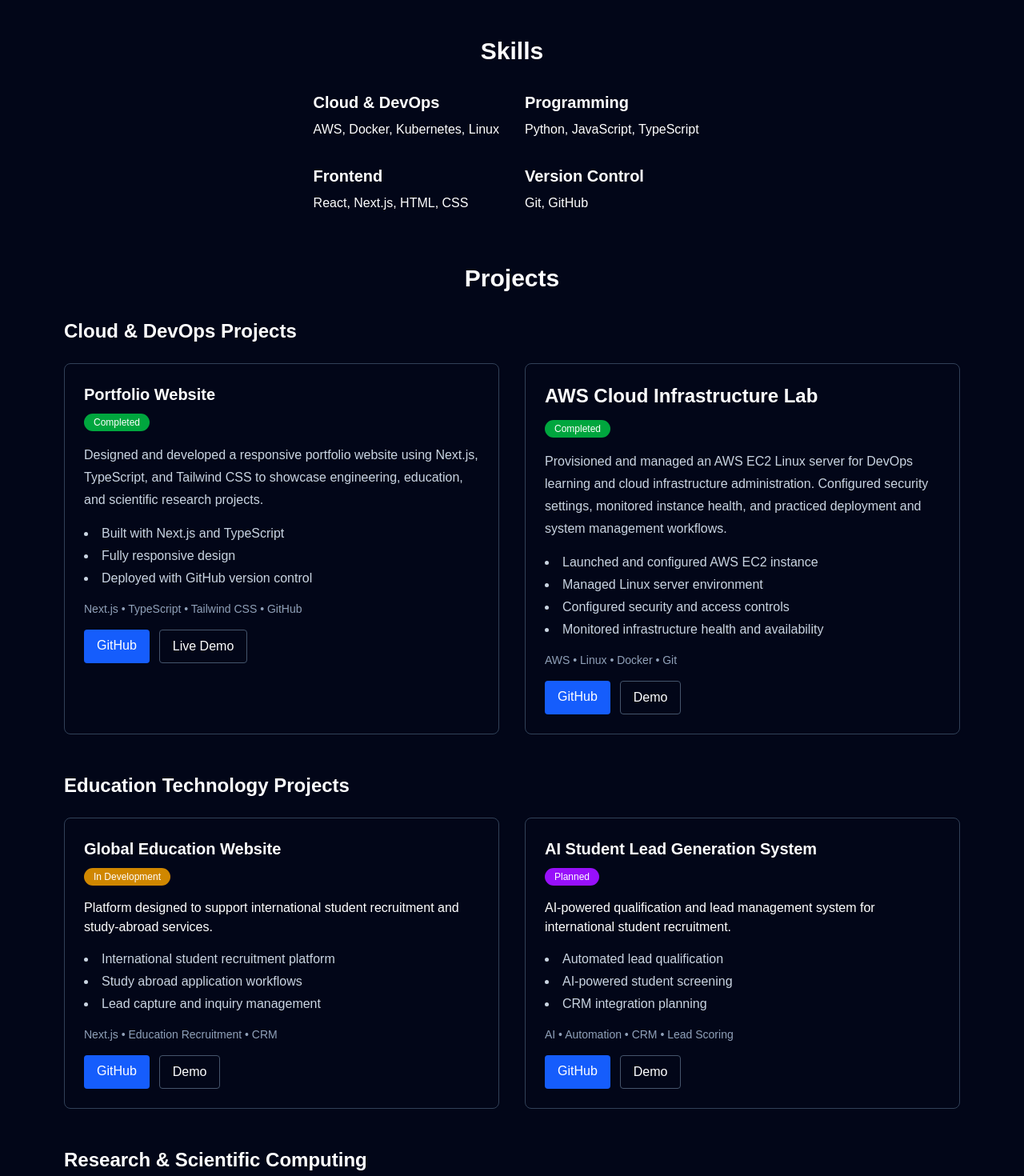
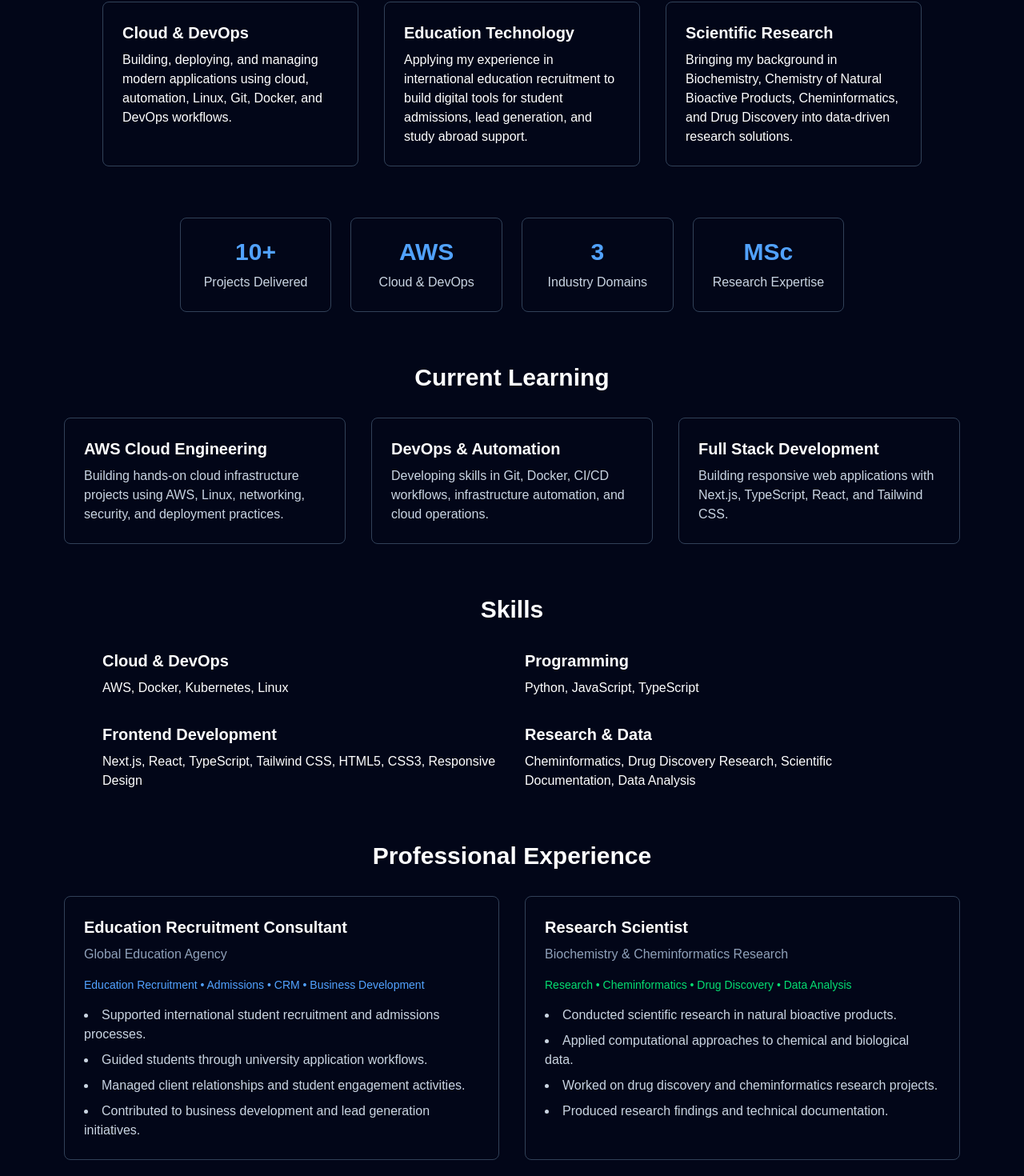
Before and after one commit to loveamarachicloud/portfolio-website, a Next.js app: page / in a window 1280 px wide. Shown: the part 1032-2502 px from the top of the page at 80% size. Built offline with nearby package versions, Linux system fonts and the light colour scheme.

Commit message:
Finalize portfolio website

```diff
--- a/src/app/page.tsx
+++ b/src/app/page.tsx
@@ -1,7 +1,7 @@
 export default function Home() {
   return (
     <main className="min-h-screen bg-slate-950 text-white flex flex-col items-center px-6 py-10 md:px-12 lg:px-20">
-      <nav className="w-full max-w-6xl flex items-center justify-between mb-20">
+      <nav className="w-full max-w-6xl flex items-center justify-between mb-10">
   <p className="text-xl font-bold">
     Love Amarachi
   </p>
@@ -13,6 +13,11 @@ export default function Home() {
     <a href="#contact" className="hover:text-white">Contact</a>
   </div>
 </nav>
+<img
+  src="/profile.jpeg"
+  alt="Love Amarachi Onyekwere"
+  className="w-40 h-40 rounded-full mx-auto mb-6 object-cover border-4 border-blue-500"
+/>
       <h1 className="text-4xl md:text-5xl lg:text-6xl font-bold mb-6 text-center">
         Love Amarachi Onyekwere
       </h1>
@@ -24,7 +29,22 @@ export default function Home() {
 <p className="max-w-3xl text-center text-base md:text-lg leading-8 text-slate-300">
   I build cloud-ready web applications and automation solutions while applying my background in education recruitment, scientific research, and data-driven problem solving.
 </p>
+<div className="flex flex-col md:flex-row gap-4 mt-8">
+  <a
+    href="#projects"
+    className="bg-blue-600 px-6 py-3 rounded-lg hover:bg-blue-700"
+  >
+    View Projects
+  </a>
 
+  <a
+    href="/Love-Amarachi-Onyekwere-CV.pdf"
+    target="_blank"
+    className="border border-slate-600 px-6 py-3 rounded-lg hover:bg-slate-800"
+  >
+    Download CV
+  </a>
+</div>
       <section id="about" className="max-w-3xl mt-12 text-center">
         <h3 className="text-3xl font-semibold mb-4">
           About Me
@@ -70,6 +90,89 @@ export default function Home() {
     </div>
   </div>
 </section>
+<section className="max-w-5xl mx-auto mt-16">
+  <div className="grid grid-cols-2 md:grid-cols-4 gap-6 text-center">
+
+    <div className="border border-slate-700 rounded-lg p-6">
+      <h3 className="text-3xl font-bold text-blue-400">
+        10+
+      </h3>
+      <p className="mt-2 text-slate-300">
+        Projects Delivered
+      </p>
+    </div>
+
+    <div className="border border-slate-700 rounded-lg p-6">
+      <h3 className="text-3xl font-bold text-blue-400">
+  AWS
+</h3>
+<p className="mt-2 text-slate-300">
+  Cloud & DevOps
+</p>
+    </div>
+
+    <div className="border border-slate-700 rounded-lg p-6">
+      <h3 className="text-3xl font-bold text-blue-400">
+  3
+</h3>
+<p className="mt-2 text-slate-300">
+  Industry Domains
+</p>
+    </div>
+
+    <div className="border border-slate-700 rounded-lg p-6">
+      <h3 className="text-3xl font-bold text-blue-400">
+  MSc
+</h3>
+<p className="mt-2 text-slate-300">
+  Research Expertise
+</p>
+    </div>
+
+  </div>
+</section>
+<section className="max-w-6xl mx-auto mt-16 text-center">
+  <h3 className="text-3xl font-semibold mb-8">
+    Current Learning
+  </h3>
+
+  <div className="grid grid-cols-1 md:grid-cols-3 gap-8 text-left">
+
+    <div className="border border-slate-700 rounded-lg p-6">
+      <h4 className="text-xl font-bold mb-2">
+        AWS Cloud Engineering
+      </h4>
+
+      <p className="text-slate-300">
+        Building hands-on cloud infrastructure projects using AWS,
+        Linux, networking, security, and deployment practices.
+      </p>
+    </div>
+
+    <div className="border border-slate-700 rounded-lg p-6">
+      <h4 className="text-xl font-bold mb-2">
+        DevOps & Automation
+      </h4>
+
+      <p className="text-slate-300">
+        Developing skills in Git, Docker, CI/CD workflows,
+        infrastructure automation, and cloud operations.
+      </p>
+    </div>
+
+    <div className="border border-slate-700 rounded-lg p-6">
+      <h4 className="text-xl font-bold mb-2">
+        Full Stack Development
+      </h4>
+
+      <p className="text-slate-300">
+        Building responsive web applications with Next.js,
+        TypeScript, React, and Tailwind CSS.
+      </p>
+    </div>
+
+  </div>
+</section>
       <section id="skills" className="max-w-5xl mx-auto mt-16 text-center">
   <h3 className="text-3xl font-semibold mb-8">
     Skills
@@ -92,21 +195,75 @@ export default function Home() {
     </div>
 
     <div>
-      <h4 className="text-xl font-bold mb-2">
-        Frontend
-      </h4>
-      <p>React, Next.js, HTML, CSS</p>
+  <h4 className="text-xl font-bold mb-2">
+    Frontend Development
+  </h4>
+      <p>
+  Next.js, React, TypeScript,
+  Tailwind CSS, HTML5, CSS3,
+  Responsive Design
+</p>
     </div>
 
         <div>
-      <h4 className="text-xl font-bold mb-2">
-        Version Control
-      </h4>
-      <p>Git, GitHub</p>
-    </div>
+  <h4 className="text-xl font-bold mb-2">
+    Research & Data
+  </h4>
+
+  <p>
+    Cheminformatics, Drug Discovery Research,
+    Scientific Documentation, Data Analysis
+  </p>
+</div>
   </div>
 </section>
+<section id="experience" className="max-w-6xl mx-auto mt-16">
+  <h3 className="text-3xl font-semibold mb-8 text-center">
+    Professional Experience
+  </h3>
 
+  <div className="grid grid-cols-1 md:grid-cols-2 gap-8">
+
+    <div className="border border-slate-700 rounded-lg p-6">
+      <h4 className="text-xl font-bold mb-2">
+        Education Recruitment Consultant
+      </h4>
+
+      <p className="text-slate-400 mb-4">
+        Global Education Agency
+      </p>
+<p className="text-sm text-blue-400 mb-4">
+  Education Recruitment • Admissions • CRM • Business Development
+</p>
+      <ul className="list-disc list-inside text-slate-300 space-y-2">
+        <li>Supported international student recruitment and admissions processes.</li>
+        <li>Guided students through university application workflows.</li>
+        <li>Managed client relationships and student engagement activities.</li>
+        <li>Contributed to business development and lead generation initiatives.</li>
+      </ul>
+    </div>
+
+    <div className="border border-slate-700 rounded-lg p-6">
+      <h4 className="text-xl font-bold mb-2">
+        Research Scientist
+      </h4>
+
+      <p className="text-slate-400 mb-4">
+        Biochemistry & Cheminformatics Research
+      </p>
+<p className="text-sm text-green-400 mb-4">
+  Research • Cheminformatics • Drug Discovery • Data Analysis
+</p>
+      <ul className="list-disc list-inside text-slate-300 space-y-2">
+        <li>Conducted scientific research in natural bioactive products.</li>
+        <li>Applied computational approaches to chemical and biological data.</li>
+        <li>Worked on drug discovery and cheminformatics research projects.</li>
+        <li>Produced research findings and technical documentation.</li>
+      </ul>
+    </div>
+
+  </div>
+</section>
 <section id="projects" className="max-w-6xl mx-auto mt-16 text-center">
   <h3 className="text-3xl font-semibold mb-8">
     Projects
```
Also changed, not shown: public/profile.jpeg (added).
